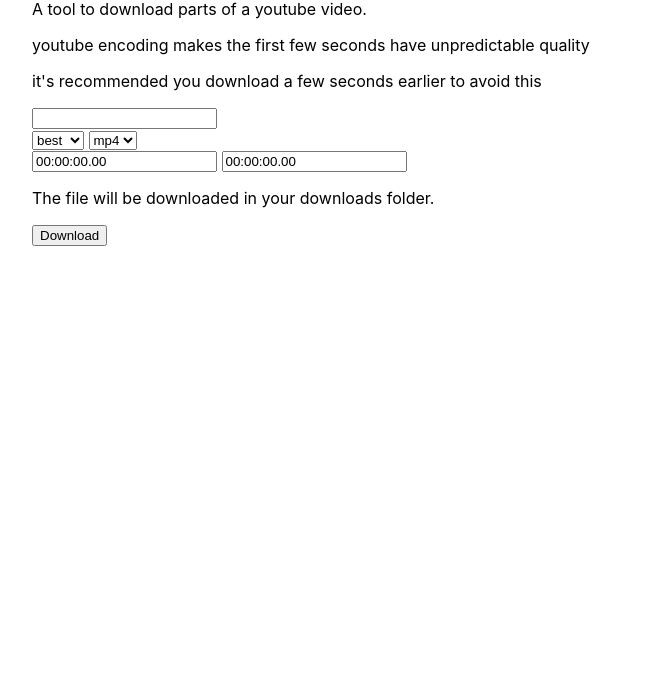
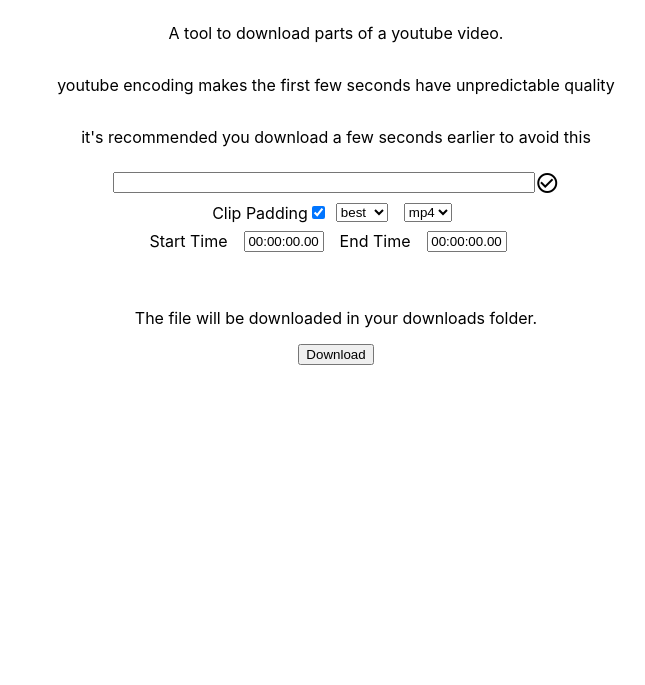
Before and after one commit to Sininenblue/clipper, an Electron app: page src/index.html in a window 800 px wide. Shown: the part 115-800 px from the top of the page, without its empty margins (64-709 px from the left). Drawn offline with Linux system fonts and the light colour scheme.

Commit message:
a few graphical changes and some prep for features

```diff
--- a/src/index.css
+++ b/src/index.css
@@ -4,3 +4,38 @@
   max-width: 38rem;
   padding: 2rem;
 }
+
+h1 {
+  display: flex;
+  justify-content: center;
+}
+
+.flex {
+  display: flex;
+  justify-content: center;
+  align-items: center;
+  margin: .5rem;
+}
+
+#urlField {
+  width: 70%;
+}
+
+select {
+  margin: 0rem .5rem ;
+}
+
+.timeInput {
+  text-align: center;
+  width: 4.5rem;
+  min-width: 4.5rem;
+  margin: 0rem 1rem ;
+}
+
+.flexColumn {
+  display: flex;
+  flex-direction: column;
+  justify-content: center;
+  align-items: center;
+  margin: .5rem;
+}
--- a/src/index.html
+++ b/src/index.html
@@ -4,20 +4,28 @@
     <meta charset="UTF-8">
     <title>Youtube Clip Downloader</title>
     <link rel="stylesheet" href="index.css">
+    <link href="https://fonts.googleapis.com/icon?family=Material+Icons"
+      rel="stylesheet">
+
 
     <script src="render.js" defer></script>
   </head>
   <body>
-    <div>
+    <div class="flexColumn">
       <h1>Youtube Clip Downloader</h1>
       <p>A tool to download parts of a youtube video.</p>
       <p>youtube encoding makes the first few seconds have unpredictable quality</p>
       <p>it's recommended you download a few seconds earlier to avoid this</p>
     </div>
 
+    <div class="flex">
       <input type="text" id="urlField">
+      <span class="material-icons" id="confirmField">check_circle_outline</span>
+    </div>
 
-    <div>
+    <div class="flex">
+      <label for="paddingCheckBox">Clip Padding</label>
+      <input type="checkbox" id="paddingCheckBox" class="paddingCheckBox" checked>
       <select name="quality" id="qualityField">
         <option value="best">best</option>
         <option value="1080">1080</option>
@@ -31,15 +39,18 @@
       </select>
     </div>
 
-    <!-- I wonder if I should make this into a hour min sec input so that it somewhat easir -->
-    <div>
-    <input type="text" value="00:00:00.00" id="startTimeField">
-    <input type="text" value="00:00:00.00" id="endTimeField">
+    <div class="flex">
+      <label for="startTimeField">Start Time</label>
+      <input type="text" value="00:00:00.00" id="startTimeField" class="timeInput">
+      <label for="endTimeField">End Time</label>
+      <input type="text" value="00:00:00.00" id="endTimeField" class="timeInput">
     </div>
 
+    <div class="flexColumn">
       <p id="isDownloading"></p>
       <p>The file will be downloaded in your downloads folder.</p>
 
       <button id="downloadButton">Download</button>
+    </div>
   </body>
 </html>
--- a/src/render.js
+++ b/src/render.js
@@ -2,6 +2,8 @@
 const ffmpeg = require('@ffmpeg-installer/ffmpeg');
 
 const urlField = document.getElementById('urlField');
+const confirmField = document.getElementById('confirmField');
+const paddingCheckBox = document.getElementById('paddingCheckBox');
 const qualityField = document.getElementById('qualityField');
 const extensionField = document.getElementById('extensionField');
 const startTimeField = document.getElementById('startTimeField');
@@ -11,14 +13,29 @@
 const downloadButton = document.getElementById('downloadButton');
 downloadButton.onclick = download;
 
+// have a thing where if you place a complete youtube url youtube dl checks if it's valid
+// think about jquery
+function simulateDownload() {
+    youtubedl(urlField.value), {
+        getUrl: true,
+    }
+        .then(output => {
+            if (output.includes('ERROR')) {
+                console.log('ERROR');
+                confirmField.textContent = 'highlight_off';
+            } else confirmField.textContent = 'check_circle_outline';
+        })
+}
 
 
 function download() {
     isDownloading.textContent = 'currently downloading'
 
+    if (paddingCheckBox.value === 'on') console.log("check mark checked");
+
     let videoQuality = `[height <=? ${qualityField.value}]`;
-    if (qualityField.value == 'best') videoQuality = ''
-    let videoFormat = `bestvideo${videoQuality}+bestaudio[ext=m4a]/bestvideo+bestaudio/best"`
+    if (qualityField.value === 'best') videoQuality = '';
+    let videoFormat = `bestvideo${videoQuality}+bestaudio[ext=m4a]/bestvideo+bestaudio/best"`;
 
     youtubedl(urlField.value, {
         o: `~/Downloads/%(title)s.%(ext)s`,
```
Lines whose indentation alone changed are shown as unchanged.
